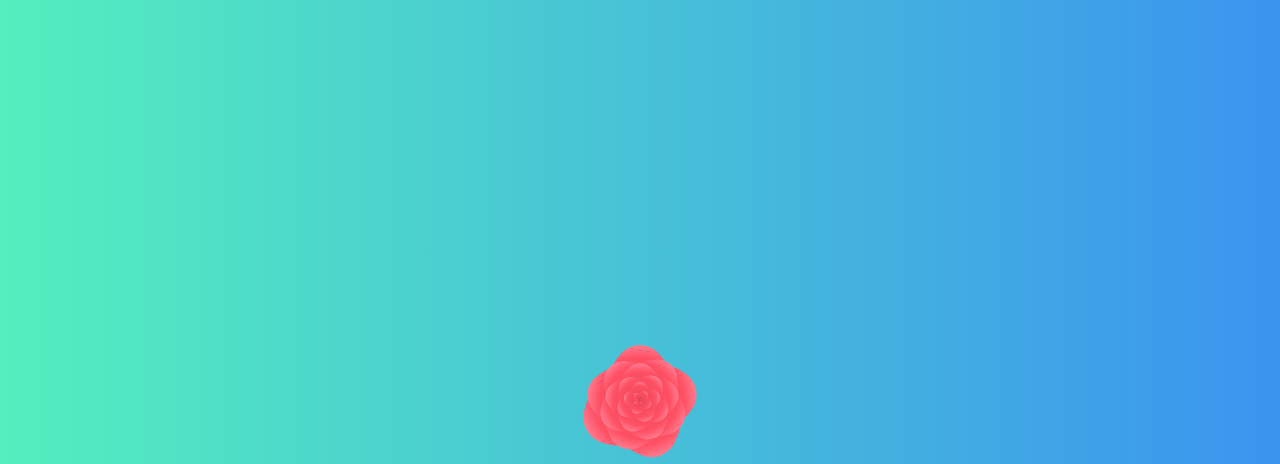
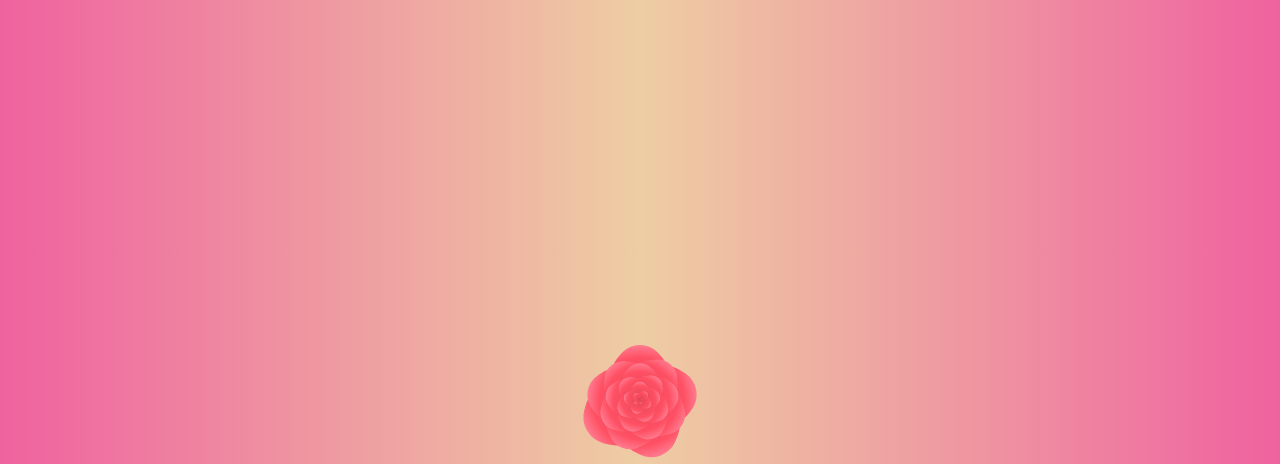
Before and after one commit to adwi-ti/Happy-Rose-Day, a plain HTML site: page index.html in a window 1280 px wide. Shown: the top 464 px of the page. Drawn offline with Linux system fonts and the light colour scheme.

Commit message:
Update style.css

```diff
--- a/style.css
+++ b/style.css
@@ -5,7 +5,7 @@ body, html {
     padding: 0;
     height: 100%;
     width: 100%;
-    background: linear-gradient(to right, #53efbe , #3b94ef);
+    background: linear-gradient(to right, #EF629F , #EECDA3 , #EF629F);
 }
 
 h1{
```
